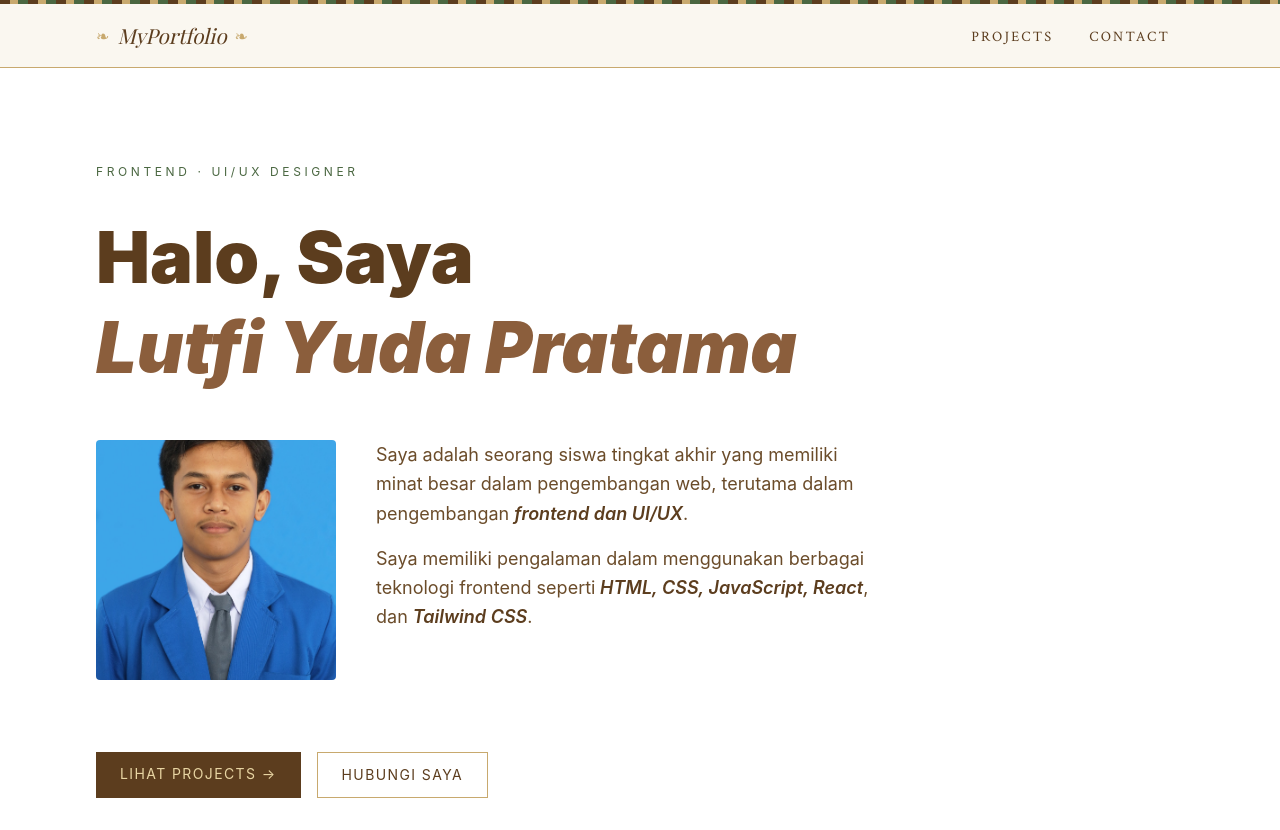
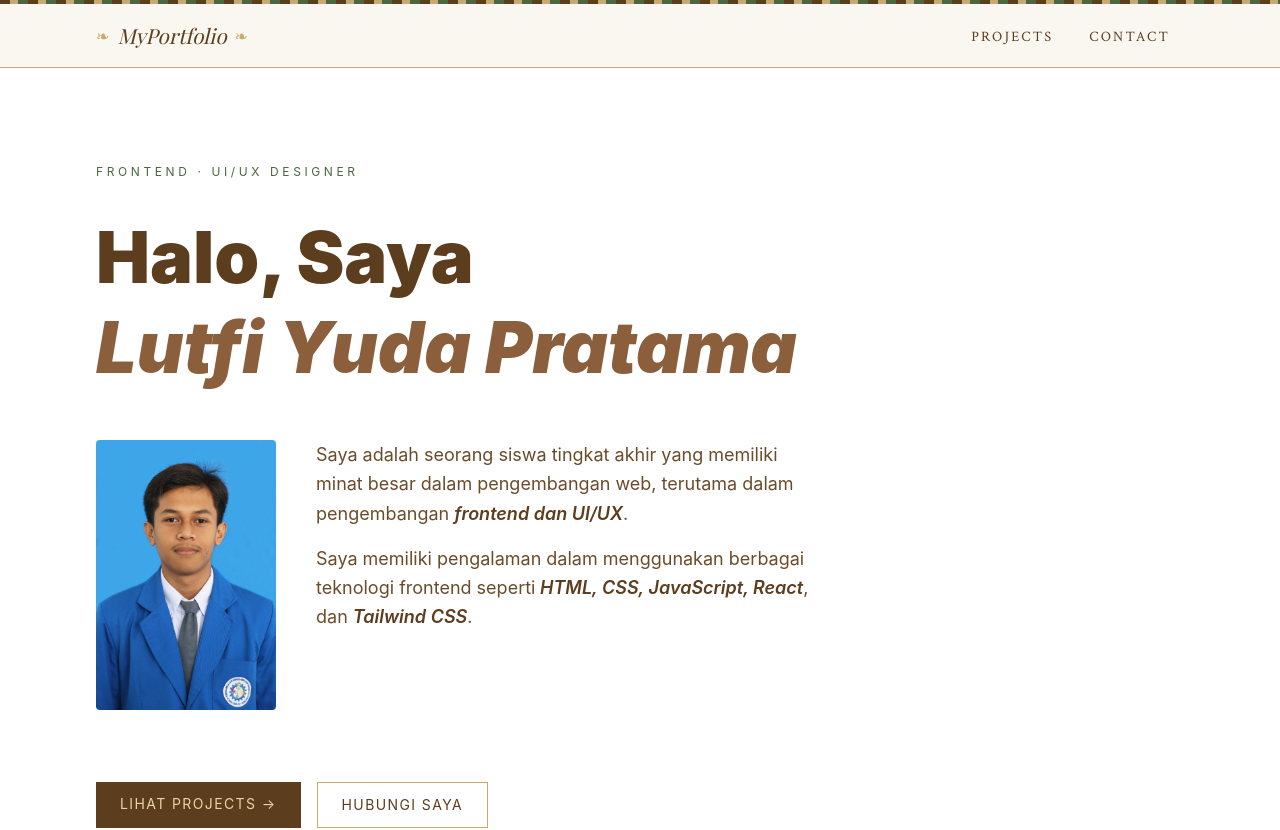
Before and after one commit to Lutfiyudapratama/portofolio, a React (Vite) app: page / in a window 1280 px wide. Shown: the top 830 px of the page. Built offline with nearby package versions, Linux system fonts and the light colour scheme; a web font is replaced by a local one.

Commit message:
update foto profil

```diff
--- a/src/components/Hero.jsx
+++ b/src/components/Hero.jsx
@@ -28,9 +28,9 @@ Halo, Saya <br/>
 
 <div className="text-center">
 <img
-src={picture}
-className="w-36 h-36 sm:w-44 sm:h-44 lg:w-60 lg:h-60 object-cover rounded"
-alt="Lutfi"
+  src={picture}
+  className="rounded max-w-[120px] sm:max-w-[150px] lg:max-w-[180px] w-full h-auto"
+  alt="Lutfi"
 />
 
 <p className="text-xs mt-6 tracking-[0.15em] italic text-[#a07040]">
```
